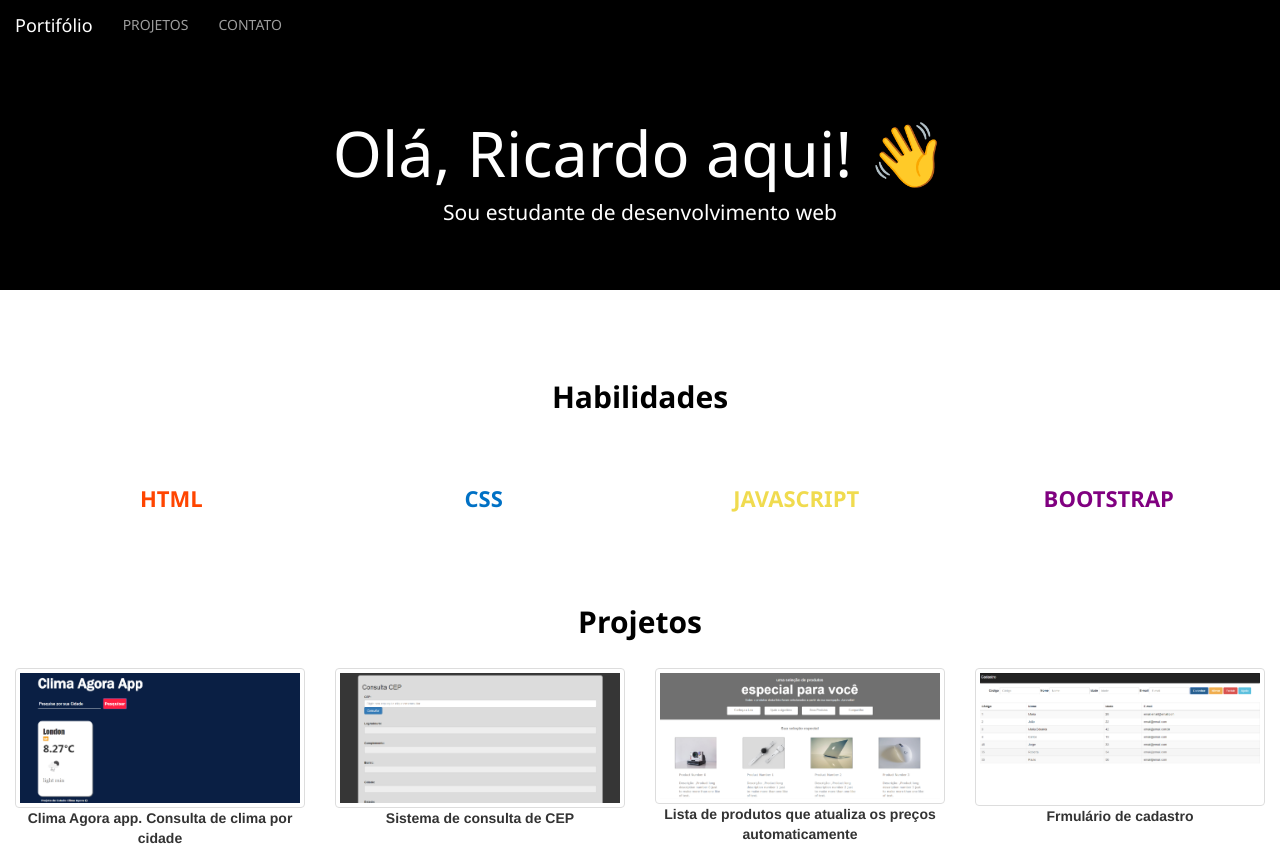
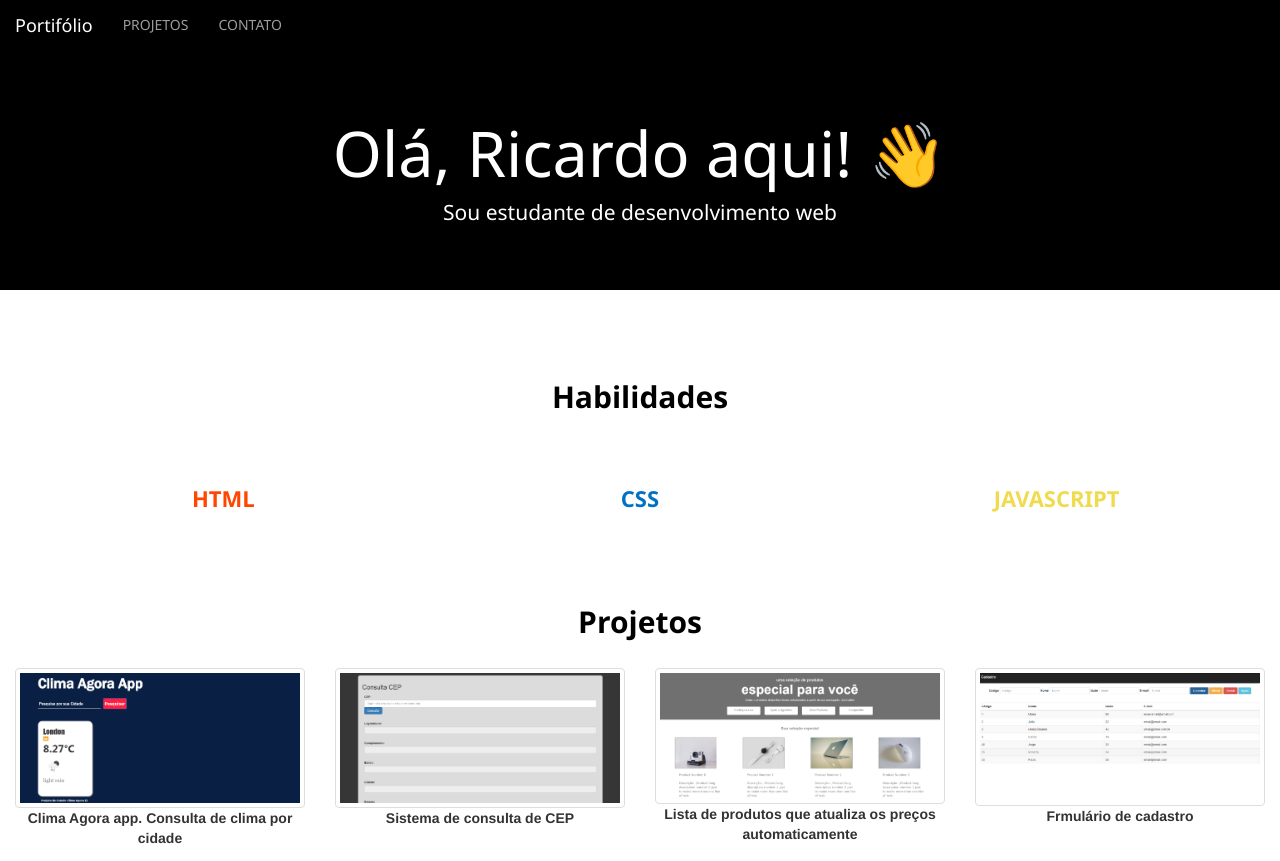
Before and after one commit to RicardoBaltazar/-portfolio---Ricardo-Baltazar, a plain HTML site: page index.html in a window 1280 px wide. Shown: the top 861 px of the page. Drawn offline with nearby package versions, Linux system fonts and the light colour scheme.

Commit message:
Update index.html

```diff
--- a/index.html
+++ b/index.html
@@ -54,17 +54,14 @@
     <br>
     <br>
     <br>
-    <div class="col-sm-3 ability html">
+    <div class="col-sm-4 ability html">
         <p>HTML</p>
     </div>
-    <div class="col-sm-3 ability css">
+    <div class="col-sm-4 ability css">
         <p>CSS</p>
     </div>
-    <div class="col-sm-3 ability js">
+    <div class="col-sm-4 ability js">
         <p>JAVASCRIPT</p>
-    </div>
-    <div class="col-sm-3 ability bts">
-        <p>BOOTSTRAP</p>
     </div>
 
 </div>
```
